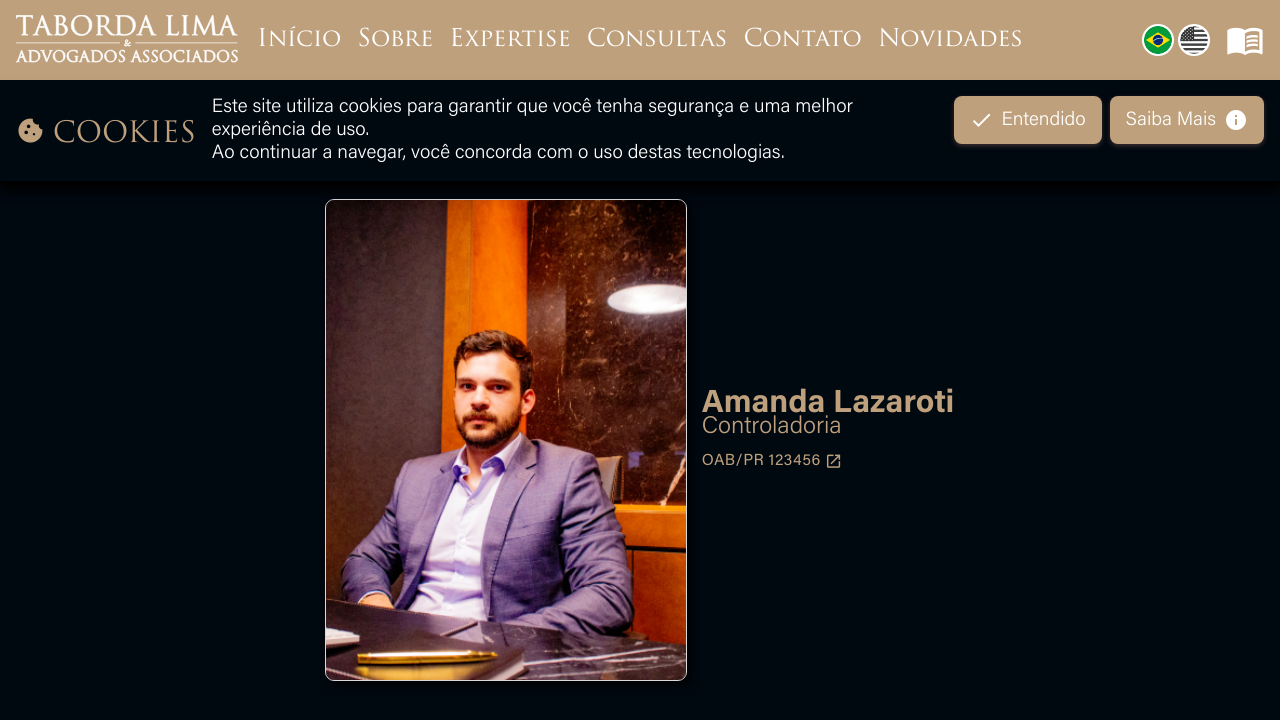
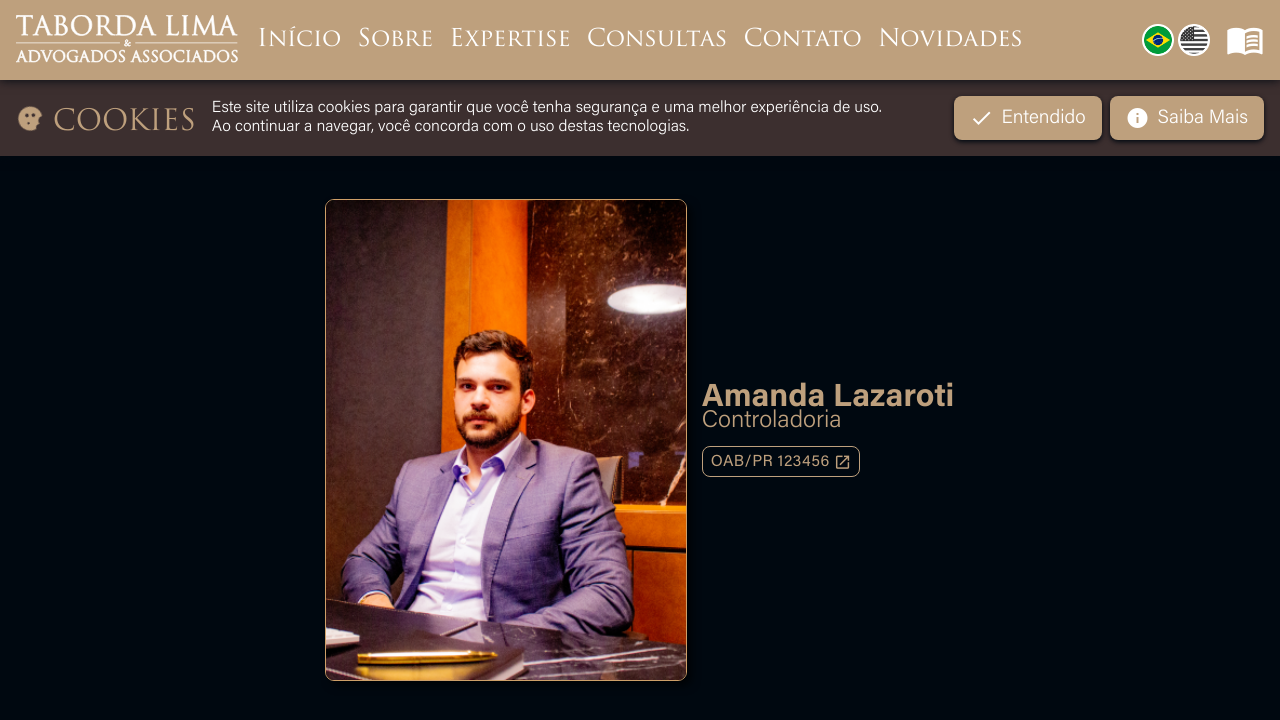
Before and after one commit to Tarranzilla/taborda-lima-2024-version-2, a Next.js app: page /sobre/amanda-lazaroti in a window 1280 px wide. Shown: the top 720 px of the page. Built offline with nearby package versions, Linux system fonts and the light colour scheme.

Commit message:
more ui updates, getting beautiful

```diff
--- a/src/components/Cookies.tsx
+++ b/src/components/Cookies.tsx
@@ -38,7 +38,8 @@ const Cookies = () => {
                             </div>
                         </div>
 
-                        <button
+                        <m.button
+                            whileTap={{ scale: 0.95 }}
                             className="Cookie_Button"
                             onClick={() => {
                                 set_accepted_cookies_action(true);
@@ -47,17 +48,18 @@ const Cookies = () => {
                         >
                             <span className="material-icons">done</span>
                             {t.cookies.btnText}
-                        </button>
-                        <button
+                        </m.button>
+                        <m.button
+                            whileTap={{ scale: 0.95 }}
                             onClick={() => {
                                 router.push("/privacidade");
                                 //setIsModalOpen(false);
                             }}
                             className="Cookie_Button"
                         >
+                            <span className="material-icons">info</span>
                             {t.common.knowMoreBtn?.title}
-                            <span className="material-icons">info</span>
-                        </button>
+                        </m.button>
                     </m.div>
                 )}
             </AnimatePresence>
--- a/src/pages/privacidade/index.tsx
+++ b/src/pages/privacidade/index.tsx
@@ -1,10 +1,12 @@
+import { motion as m } from "framer-motion";
 import { useSimpleTranslation } from "@/international/use_translation";
+import { commonTransition } from "@/utils/Animations";
 
 const Privacidade = () => {
     const t = useSimpleTranslation();
 
     return (
-        <main>
+        <m.main variants={commonTransition} initial="hidden" animate="visible" exit="exit" key={"pagina-privacidade"}>
             <div className="Privacidade_Container">
                 {t.privacy.paragraphs.map((paragraph, index) => (
                     <div key={index} className="Privacidade_Topico">
@@ -15,7 +17,7 @@ const Privacidade = () => {
                     </div>
                 ))}
             </div>
-        </main>
+        </m.main>
     );
 };
 
--- a/src/pages/sobre/[slug]/index.tsx
+++ b/src/pages/sobre/[slug]/index.tsx
@@ -12,6 +12,7 @@ import { Team_Data_EN } from "@/content-list/team/english";
 import { Team_Data_PT } from "@/content-list/team/portuguese";
 
 import CardPanner from "@/components/CardPanner";
+const MotionLink = m(Link);
 
 export const getStaticPaths: GetStaticPaths = async () => {
     // Get the paths we want to pre-render based on
@@ -67,9 +68,15 @@ const TeamMemberDetailPage = ({ person }: { person: TeamMember | null }) => {
                             <div className="Team_Member_Container_Header">
                                 <h1>{person.name}</h1>
                                 <h2>{person.role}</h2>
-                                <Link className="Team_Member_Container_OAB_Link" href={person.oabLink} target="_blank" rel="noopener noreferrer">
+                                <MotionLink
+                                    whileTap={{ scale: 0.95 }}
+                                    className="Team_Member_Container_OAB_Link"
+                                    href={person.oabLink}
+                                    target="_blank"
+                                    rel="noopener noreferrer"
+                                >
                                     {person.oab} <span className="material-icons">open_in_new</span>
-                                </Link>
+                                </MotionLink>
                             </div>
                             {person.bio.map((paragraph, index) => (
                                 <p key={index}>{paragraph}</p>
--- a/src/pages/termos-de-uso/index.tsx
+++ b/src/pages/termos-de-uso/index.tsx
@@ -1,10 +1,12 @@
+import { motion as m } from "framer-motion";
 import { useSimpleTranslation } from "@/international/use_translation";
+import { commonTransition } from "@/utils/Animations";
 
 const TermosDeUso = () => {
     const t = useSimpleTranslation();
 
     return (
-        <main>
+        <m.main variants={commonTransition} initial="hidden" animate="visible" exit="exit" key={"pagina-termos-de-uso"}>
             <div className="Privacidade_Container">
                 {t.terms.paragraphs.map((paragraph, index) => (
                     <div key={index} className="Privacidade_Topico">
@@ -15,7 +17,7 @@ const TermosDeUso = () => {
                     </div>
                 ))}
             </div>
-        </main>
+        </m.main>
     );
 };
 
--- a/src/styles/globals.css
+++ b/src/styles/globals.css
@@ -340,7 +340,7 @@ section {
 
 .Navbar_Top {
     position: fixed;
-    z-index: 1000;
+    z-index: 1005;
     top: 0;
     left: 0;
     right: 0;
@@ -1046,19 +1046,20 @@ section {
     width: 45vh;
     background-color: var(--brand-color-gray-light);
     border-radius: var(--default-border-radius);
+    outline: 1px solid var(--brand-color-beige-bright);
     object-fit: cover;
 }
 
 .Card_Panner {
     height: 60vh;
     width: 45vh;
-    background-color: var(--brand-color-gray-light);
+    background-color: var(--brand-color-beige-light);
     border-radius: var(--default-border-radius);
     object-fit: cover;
     position: relative;
     overflow: hidden;
     box-shadow: 5px 5px 10px rgba(0, 0, 0, 0.8);
-    outline: 1px solid var(--brand-color-gray-light);
+    outline: 1px solid var(--brand-color-beige-bright);
 }
 
 .Card_Panner > img {
@@ -1088,6 +1089,7 @@ section {
 }
 
 .Team_Member_Container_OAB_Link {
+    width: max-content;
     font-size: 1rem;
     font-family: var(--text-font-family);
     display: flex;
@@ -1099,6 +1101,10 @@ section {
     letter-spacing: 0.025rem;
 
     color: var(--special-text-color);
+    border: 1px solid var(--special-text-color);
+    border-radius: var(--default-border-radius);
+    padding: 0.25rem 0.5rem;
+    padding-top: 0.35rem;
 
     text-decoration: none;
 }
@@ -1734,10 +1740,11 @@ footer {
     gap: var(--small-gap);
     display: flex;
     flex-direction: row;
-    background-color: var(--brand-color-gray);
-    padding: var(--medium-gap);
-
-    box-shadow: 0 10px 10px black;
+    align-items: center;
+    background-color: var(--brand-color-dark-brown);
+    padding: var(--small-gap) var(--medium-gap);
+
+    box-shadow: 0px 0px 10px var(--brand-color-gray);
 }
 
 .Cookies_Header {
@@ -1756,6 +1763,16 @@ footer {
     color: var(--brand-color-beige);
     font-size: 1.8rem;
     padding-top: var(--small-gap);
+    animation: CookieRotate 30s linear infinite;
+}
+
+@keyframes CookieRotate {
+    0% {
+        transform: rotate(0deg);
+    }
+    100% {
+        transform: rotate(360deg);
+    }
 }
 
 .Cookies_Banner_Content {
@@ -1767,7 +1784,7 @@ footer {
 }
 
 .Cookie_Paragraph {
-    font-size: 1.2rem;
+    font-size: 1rem;
     font-weight: 300;
     color: var(--brand-color-white);
 }
@@ -1781,7 +1798,8 @@ footer {
     cursor: pointer;
     font-size: 1.2rem;
     font-weight: 300;
-    height: 3rem;
+    height: 2.75rem;
+    margin-block: 0.5rem;
     min-width: max-content;
     text-decoration: none;
     display: flex;
@@ -1790,7 +1808,7 @@ footer {
     gap: var(--small-gap);
 
     transition: scale 0.2s ease-in-out;
-    box-shadow: 0 2px 5px var(--brand-color-dark-brown);
+    box-shadow: 0 2px 5px var(--brand-color-gray);
 }
 
 .Cookie_Button > span {
@@ -1832,6 +1850,7 @@ footer {
         flex-direction: column;
         justify-content: flex-end;
         background-color: transparent;
+        padding: var(--medium-gap);
         background-image: linear-gradient(to top, var(--brand-color-gray) 40%, transparent 100%);
     }
 
@@ -1841,8 +1860,21 @@ footer {
         margin-bottom: var(--medium-gap);
     }
 
+    .Cookies_Paragraphs {
+        display: flex;
+        flex-direction: column;
+        gap: var(--small-gap);
+        max-width: 45ch;
+    }
+
     .Cookie_Paragraph {
         text-align: center;
+        font-size: 1.3rem;
+    }
+
+    .Cookie_Button {
+        margin: 0;
+        width: 100%;
     }
 
     .Navbar_Logo_Container {
```
Also changed, not shown: src/components/ExpertiseSlider.tsx (+5 -19 lines), src/pages/index.tsx (+24 -18 lines).
